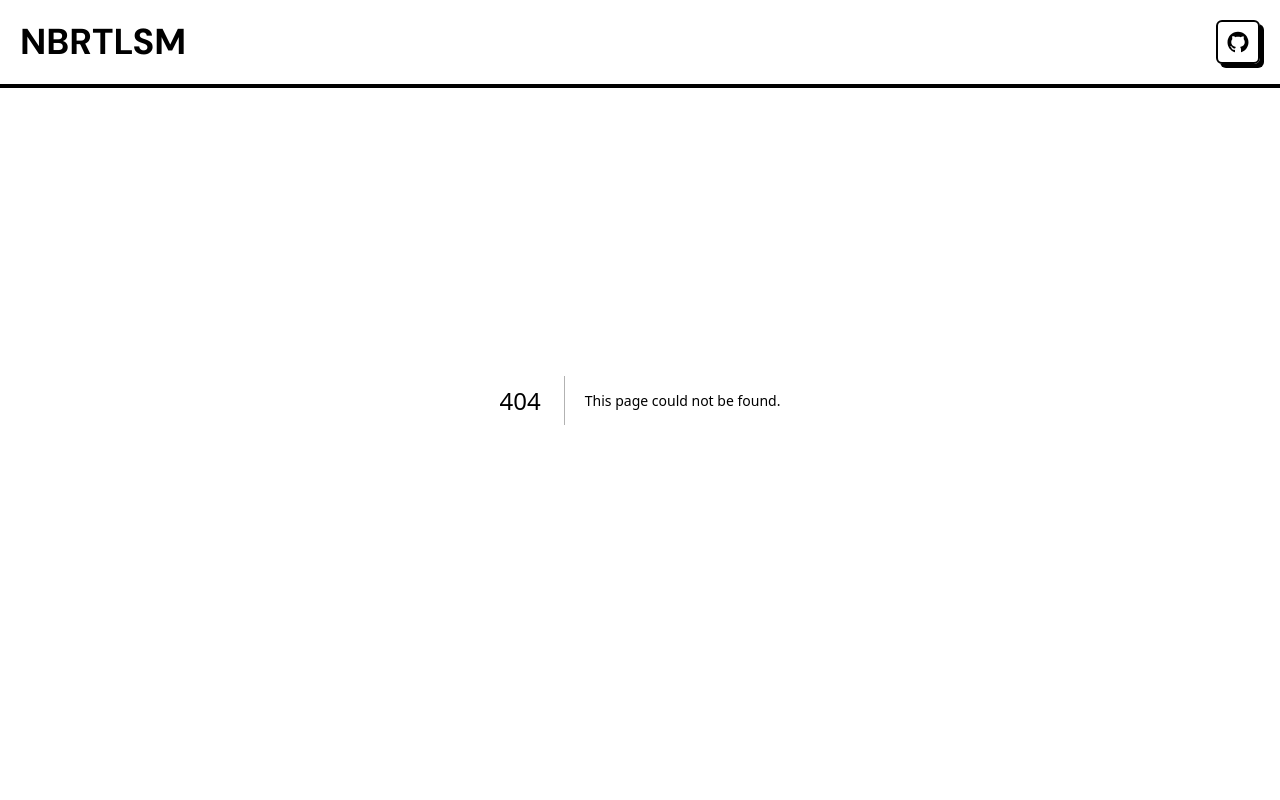
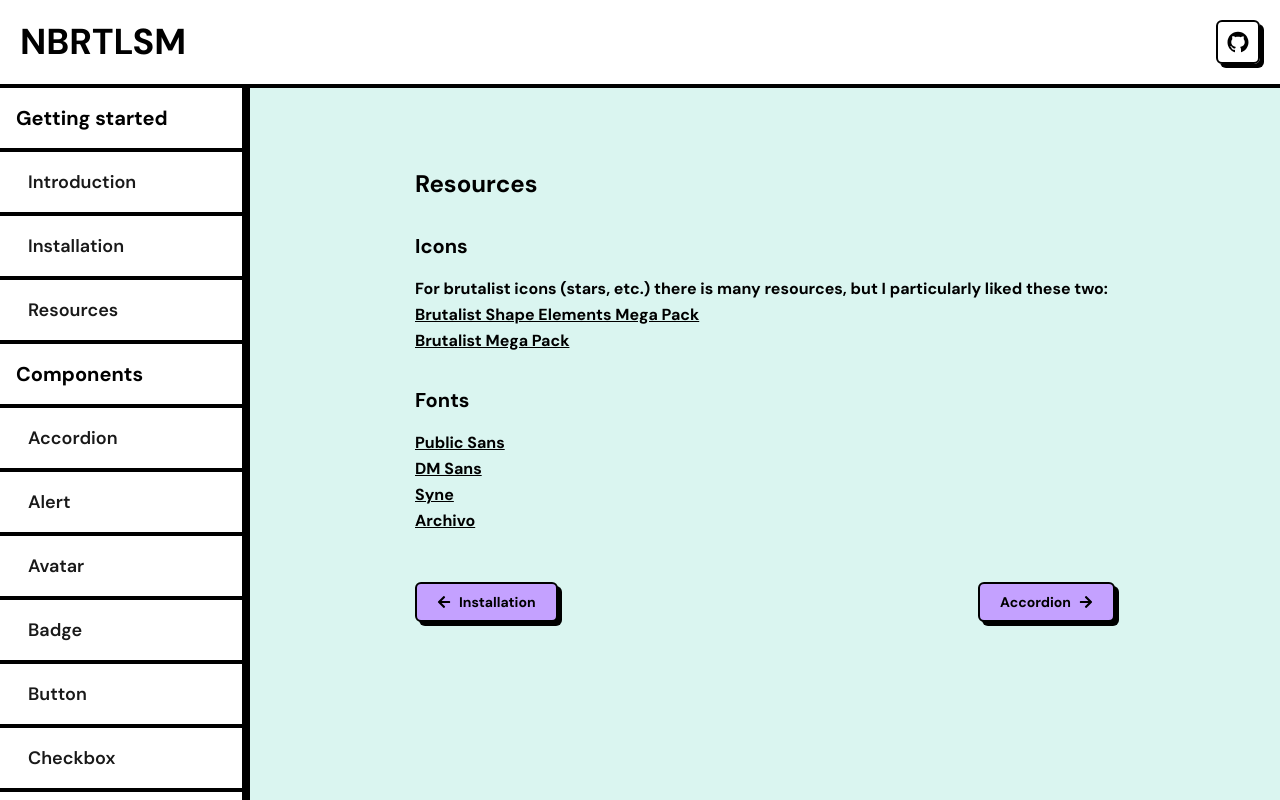
Before and after one commit to ekmas/neobrutalism-components, a Next.js app: page /docs/resources in a window 1280 px wide. Before the commit this address had no page. Built offline with nearby package versions, Linux system fonts and the light colour scheme.

Commit message:
added resources page

```diff
--- a/src/app/docs/installation/page.tsx
+++ b/src/app/docs/installation/page.tsx
@@ -49,8 +49,8 @@ export default function Installation() {
           path: '/docs',
         }}
         next={{
-          name: 'Accordion',
-          path: '/docs/components/Accordion',
+          name: 'Resources',
+          path: '/docs/resources',
         }}
       />
     </>
--- /dev/null
+++ b/src/app/docs/resources/page.tsx
@@ -0,0 +1,90 @@
+import Pagination from '@/components/app/Pagination'
+
+export default function Installation() {
+  return (
+    <>
+      <h2 className="text-2xl font-bold m400:text-xl">Resources</h2>
+
+      <div className="mt-8 font-bold leading-relaxed">
+        <h3 className="mb-4 text-xl font-bold m400:text-lg">Icons</h3>
+
+        <p>
+          For brutalist icons (stars, etc.) there is many resources, but I
+          particularly liked these two:{' '}
+        </p>
+        <ul>
+          <li>
+            <a
+              className="underline"
+              target="_blank"
+              href="https://www.figma.com/community/file/1329709890799275191"
+            >
+              Brutalist Shape Elements Mega Pack
+            </a>
+          </li>
+          <li>
+            <a
+              className="underline"
+              target="_blank"
+              href="https://www.figma.com/community/file/1164388986951282764"
+            >
+              Brutalist Mega Pack
+            </a>
+          </li>
+        </ul>
+
+        <h3 className="mb-4 mt-8 text-xl font-bold m400:text-lg">Fonts</h3>
+
+        <ul>
+          <li>
+            <a
+              className="underline"
+              target="_blank"
+              href="https://fonts.google.com/specimen/Public+Sans"
+            >
+              Public Sans
+            </a>
+          </li>
+          <li>
+            <a
+              className="underline"
+              target="_blank"
+              href="https://fonts.google.com/specimen/DM+Sans"
+            >
+              DM Sans
+            </a>
+          </li>
+          <li>
+            <a
+              className="underline"
+              target="_blank"
+              href="https://fonts.google.com/specimen/Syne"
+            >
+              Syne
+            </a>
+          </li>
+          <li>
+            <a
+              className="underline"
+              target="_blank"
+              href="https://fonts.google.com/specimen/Archivo"
+            >
+              Archivo
+            </a>
+          </li>
+        </ul>
+      </div>
+
+      <Pagination
+        prev={{
+          name: 'Installation',
+          path: '/docs/installation',
+        }}
+        next={{
+          name: 'Accordion',
+          path: '/docs/components/Accordion',
+        }}
+      />
+    </>
+  )
+}
--- a/src/components/app/MobileDrawer.tsx
+++ b/src/components/app/MobileDrawer.tsx
@@ -45,6 +45,14 @@ export default function MobileDrawer() {
           >
             Installation
           </button>
+          <button
+            onClick={() => {
+              handleLinkClick(`/docs/resources`)
+            }}
+            className="sidebaritem block w-full border-b-4 border-r-4 border-black p-4 pl-7 text-left text-lg font-semibold text-black/90 hover:bg-main m800:p-4 m800:pl-6 m800:text-base"
+          >
+            Resources
+          </button>
           <div className="sidebaritem block border-b-4 border-r-4 border-black p-4 text-xl font-bold m800:p-4 m800:text-base">
             Components
           </div>
--- a/src/components/app/Pagination.tsx
+++ b/src/components/app/Pagination.tsx
@@ -27,7 +27,7 @@ export default function Pagination({ prev, next }: Props) {
   }
 
   return (
-    <div className={`${justifyContent} mt-8 flex w-full items-center`}>
+    <div className={`${justifyContent} mt-12 flex w-full items-center`}>
       {prev?.name && (
         <button
           className="flex cursor-pointer items-center rounded-md border-2 border-black bg-main px-5 py-2 text-sm font-bold shadow-[4px_4px_0px_0px_rgba(0,0,0,1)] transition-all hover:translate-x-[3px] hover:translate-y-[3px] hover:shadow-none m400:px-3.5 m400:text-xs"
--- a/src/components/app/Sidebar.tsx
+++ b/src/components/app/Sidebar.tsx
@@ -19,6 +19,12 @@ export default function Sidebar() {
       >
         Installation
       </Link>
+      <Link
+        href={`/docs/resources`}
+        className="sidebaritem block border-b-4 border-r-4 border-black p-4 pl-7 text-lg font-semibold text-black/90 hover:bg-main m800:p-4 m800:pl-6 m800:text-base"
+      >
+        Resources
+      </Link>
       <div className="sidebaritem block border-b-4 border-r-4 border-black p-4 text-xl font-bold m800:p-4 m800:text-base">
         Components
       </div>
```
